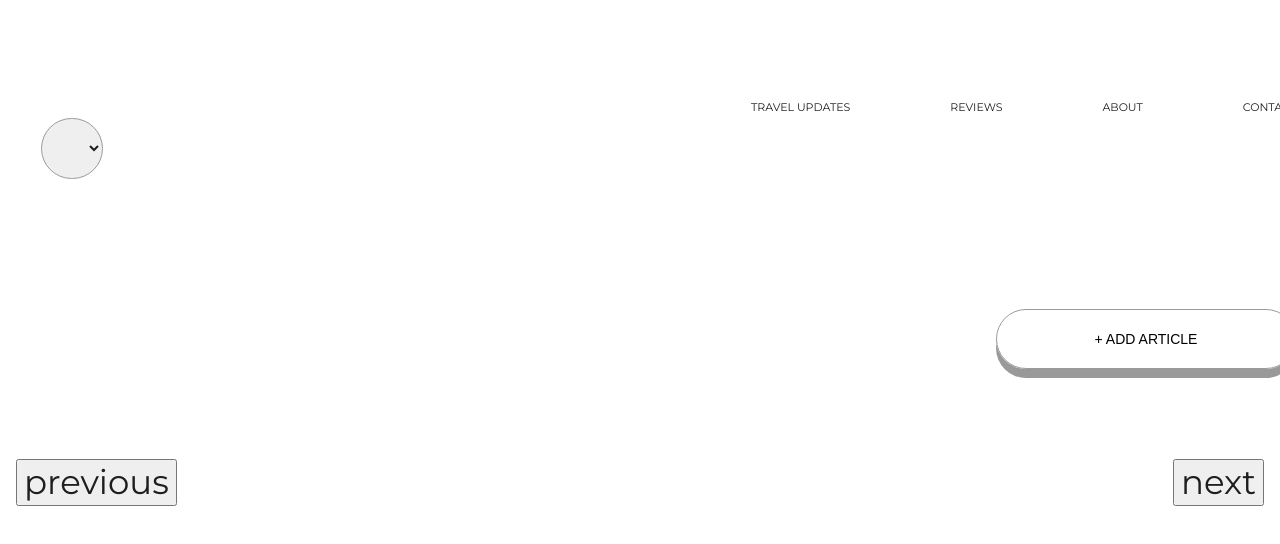
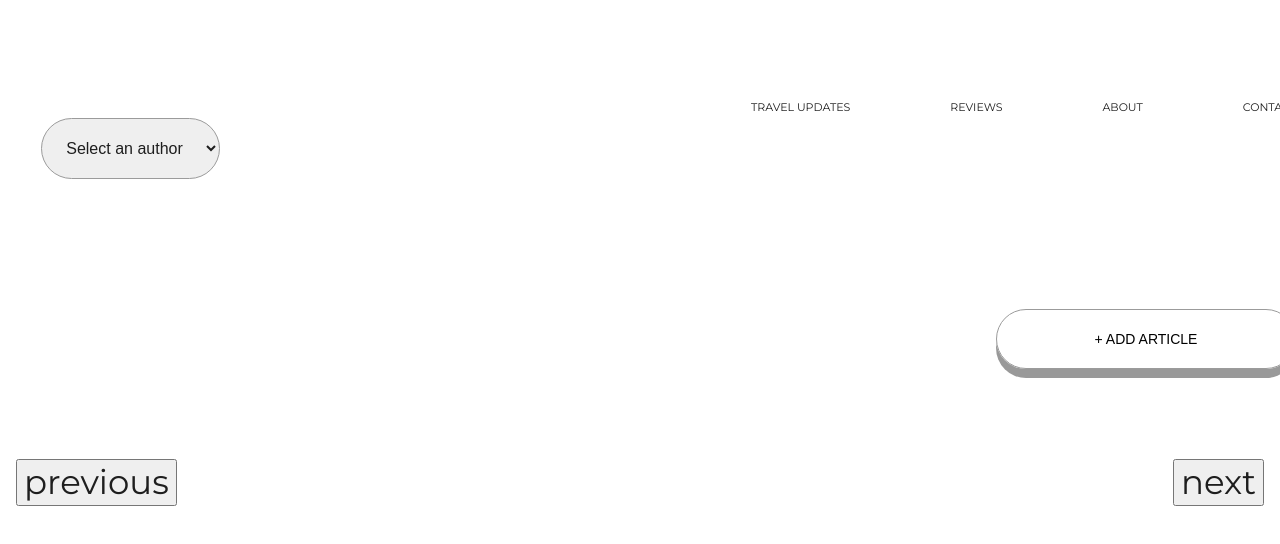
Before and after one commit to Patrasc-Eduardo/React-Typescript-blog-page, a React (Create React App) app in the folder blog-page/: page / in a window 1280 px wide. Shown: the top 544 px of the page. Built offline with nearby package versions, Linux system fonts and the light colour scheme.

Commit message:
improved dropdown

```diff
--- a/blog-page/src/components/Dropdown.tsx
+++ b/blog-page/src/components/Dropdown.tsx
@@ -10,6 +10,7 @@ function Dropdown (props: DropdownProps) {
     const {articles} = props;
     return (
         <select name="authors" id="authors">
+         <option>Select an author</option>
          {
           articles.map(article => {
             return (
```
